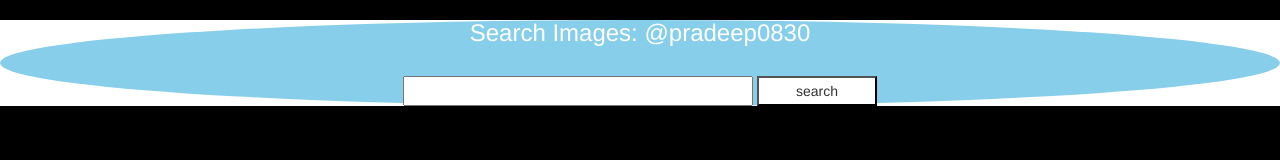
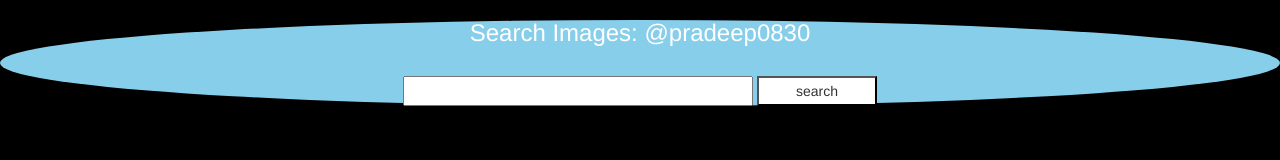
Before and after one commit to pradeep0830/pradeep0830.github.io, a plain HTML site: page index.html in a window 1280 px wide. Drawn offline with nearby package versions, Linux system fonts and the light colour scheme.

Commit message:
Update default.css

```diff
--- a/default.css
+++ b/default.css
@@ -1,8 +1,9 @@
-html{
+body{
 background-color:black;
 }
 img{
 width:20%;
+ height:22%;
 
 }
 #top{
```
